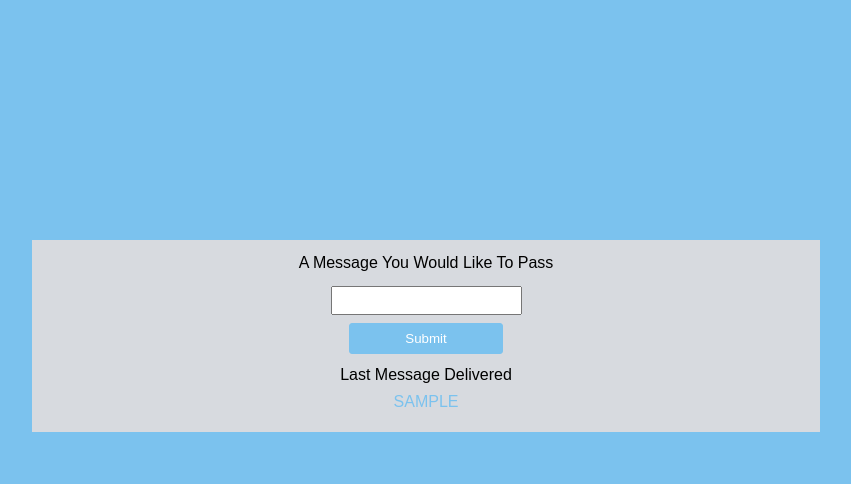
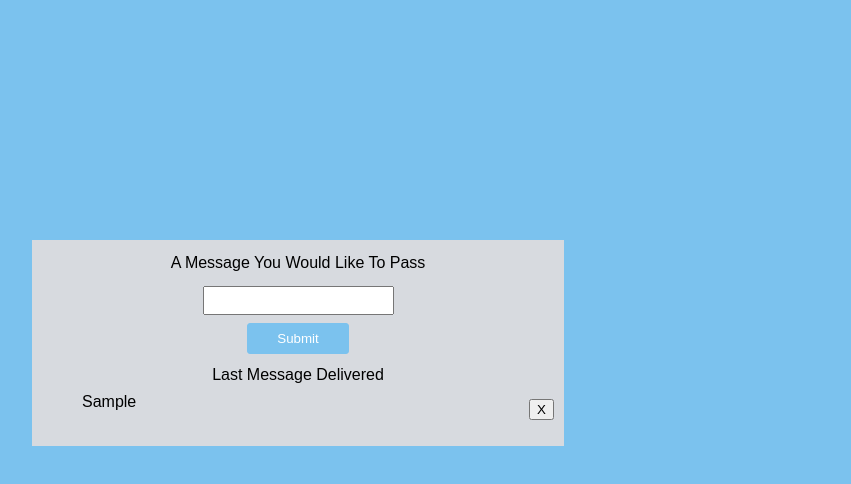
Before and after one commit to aselwilliams/pass-msg-react, a React (Create React App) app: page / in a window 1280 px wide. Both pictures are taken after typing "Sample" into the empty fields and a click on the button "Submit". Shown: the top 484 px of the page, without its empty margins (224-1075 px from the left). Built offline with nearby package versions, Linux system fonts and the light colour scheme.

Commit message:
list of msgs is printing

```diff
--- a/src/App.css
+++ b/src/App.css
@@ -11,7 +11,7 @@
 .wrapper {
   background-color: rgb(215, 218, 223);
   padding: 10px;
-  width: 60%;
+  width: 40%;
   height: auto;
   position: absolute;
   top: 30%;
@@ -33,6 +33,11 @@ h4 {
   padding: 5px;
   margin: 0 5px;
 }
+.each-msg{
+  list-style: none;
+  display: flex;
+  justify-content: space-between;
+}
 
 #submit-btn {
   border: 1px solid rgb(123, 194, 238);
@@ -52,7 +57,7 @@ h4 {
 }
 
 .lower {
-  height: 50px;
+  height: auto;
 }
 
 .red-msg {
--- a/src/App.js
+++ b/src/App.js
@@ -1,4 +1,5 @@
 import Input from './components/Input';
+import PassMsg from './components/PassMsg'
 import './App.css';
 import { Component } from "react";
 
@@ -26,13 +27,13 @@ class App extends Component {
         this.setState({ alert: !alert });
       }, 3000);
     } else {
-      let newList = [...messages, inputValue];
-      this.setState({ output: newList });
+      // let newList = [...messages, inputValue];
+      this.setState({ messages: [...messages,inputValue] });
       this.setState({ inputValue: "" });
     }
   };
   render() {
-    const { inputValue, output, alert } = this.state;
+    const { inputValue, output, alert,messages } = this.state;
     return (
       <div className="container">
         <div className="wrapper">
@@ -52,8 +53,10 @@ class App extends Component {
               Please Enter A Value To Pass
             </p>
             <h4>Last Message Delivered</h4>
-
-            <p id="output-text">{output}</p>
+            <div>
+              <PassMsg messages={messages} deleteMsg={(index)=>this.deleteMsg(index)}/>
+            </div>
+            {/* <p id="output-text">{messages}</p> */}
           </div>
         </div>
       </div>
--- a/src/components/PassMsg.js
+++ b/src/components/PassMsg.js
@@ -0,0 +1,16 @@
+import React from 'react'
+
+function PassMsg({messages, deleteMsg}) {
+  return (
+    <ul>
+        {messages.map((message, index)=>
+        <li key={index} className='each-msg'>
+            {message}
+            <button onClick={()=>deleteMsg(index)}>X</button>
+        </li>
+        )}
+    </ul>
+  )
+}
+
+export default PassMsg
```
